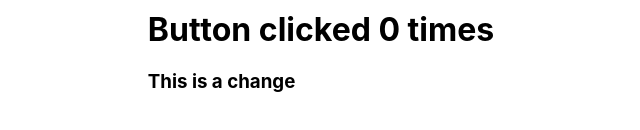
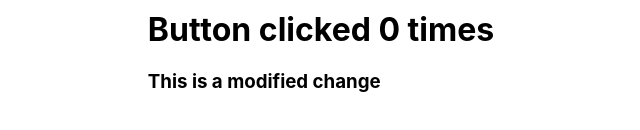
Before and after one commit to navrajkaler996/nextdemo, a Next.js app: page / in a window 1280 px wide. Shown: the part 438-568 px from the top of the page, without its empty margins (319-959 px from the left). Built offline with nearby package versions, Linux system fonts and the light colour scheme.

Commit message:
change in forth

```diff
--- a/Components/Display.js
+++ b/Components/Display.js
@@ -6,7 +6,7 @@ const Display = () => {
   return (
     <div>
       <h1>Button clicked {clickContext.value} times</h1>
-      <h3>This is a change</h3>
+      <h3>This is a modified change</h3>
     </div>
   );
 };
```
